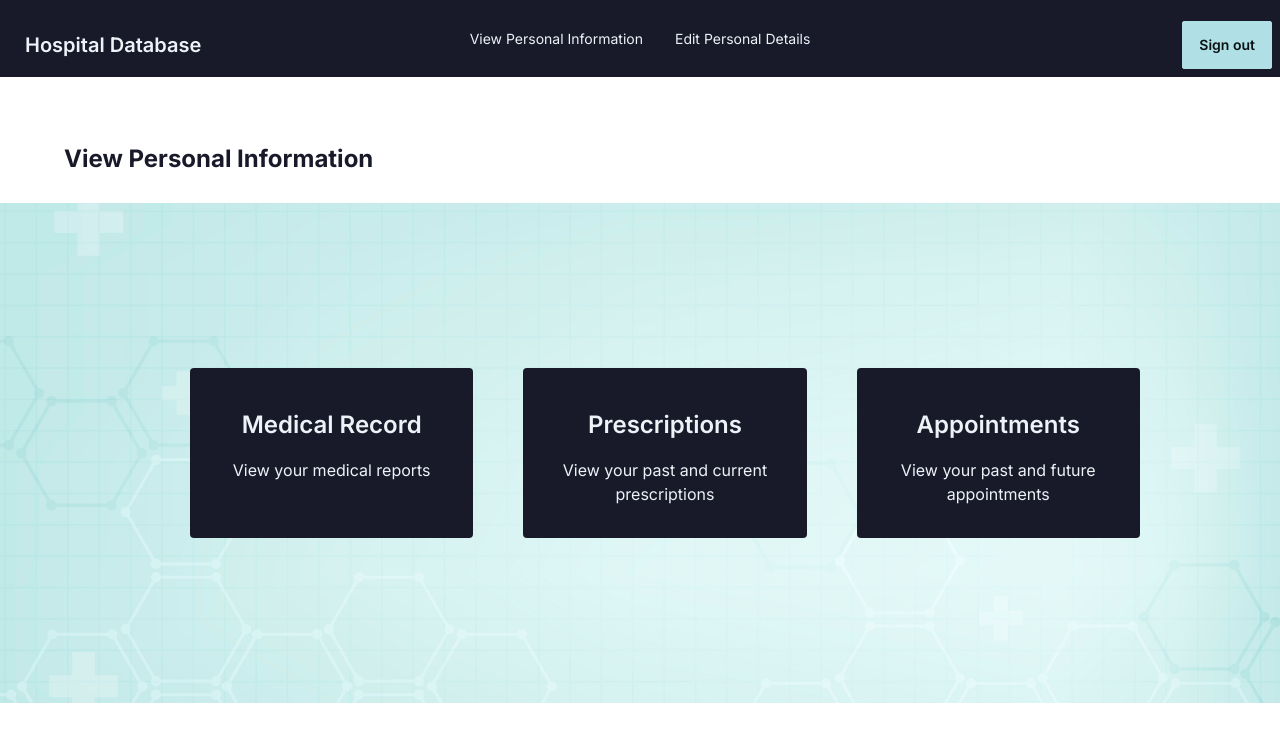
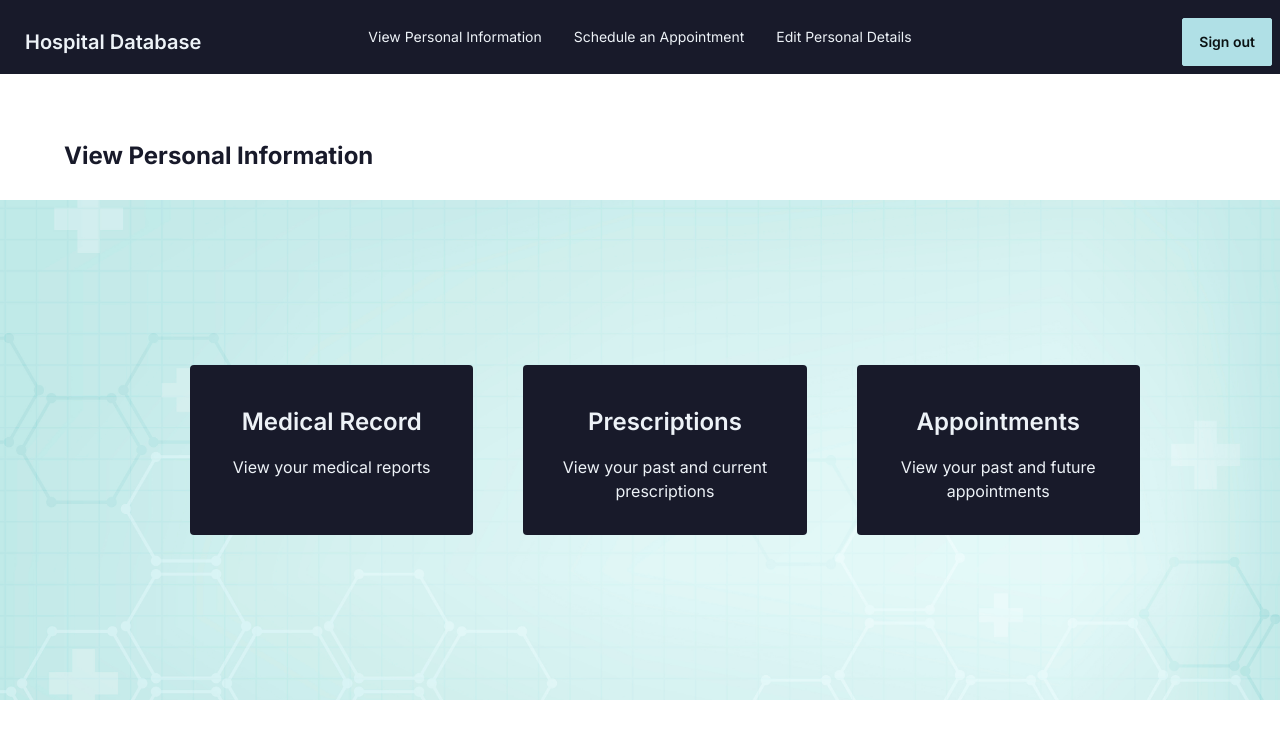
Before and after one commit to joselozano2003/CPSC-471-Project, a Next.js app: page /dashboard in a window 1280 px wide. Shown: the top 742 px of the page. Built offline with nearby package versions, Linux system fonts and the light colour scheme.

Commit message:
changed styling for header

```diff
--- a/app/dashboard/DashboardInfo.css
+++ b/app/dashboard/DashboardInfo.css
@@ -2,7 +2,7 @@
 
     background-color: lightgray;
     padding: 2%;
-    border-radius: 5%;
+    //border-radius: 5%;
     margin-top: 5%;
     margin-left: 5%;
     margin-right: 5%;
--- a/app/dashboard/DashboardModals.tsx
+++ b/app/dashboard/DashboardModals.tsx
@@ -29,11 +29,11 @@ export default function DashboardModals(props: Props) {
 
 
         <div className={`card w-96 ${modalColor} text-neutral-content`} onClick={handleModalOpen}>
-            <div className="card-body items-center text-center">
+            <button className="card-body items-center text-center">
                 <h2 className="card-title">{props.title}</h2>
                 <p>{props.description}</p>
 
-            </div>
+            </button>
         </div>
 
 
--- a/app/dashboard/DashboardNavbar.tsx
+++ b/app/dashboard/DashboardNavbar.tsx
@@ -24,7 +24,7 @@ export default function DashboardNavbar(props: Props) {
             <div className="navbar-center hidden lg:flex">
                 <ul className="menu menu-horizontal px-1">
                 <li><a> View Personal Information</a></li>
-
+                <li><a> Schedule an Appointment</a></li>
                 <li><a> Edit Personal Details </a></li>
                 </ul>
             </div>
--- a/app/dashboard/page.tsx
+++ b/app/dashboard/page.tsx
@@ -12,6 +12,7 @@ import { SetStateAction, useState } from 'react';
 
 interface Props {
     children: any
+
 }
 
 export default function Dashboard(props: Props) {
```
Also changed, not shown: app/dashboard/page.css (line endings or trailing spaces).
